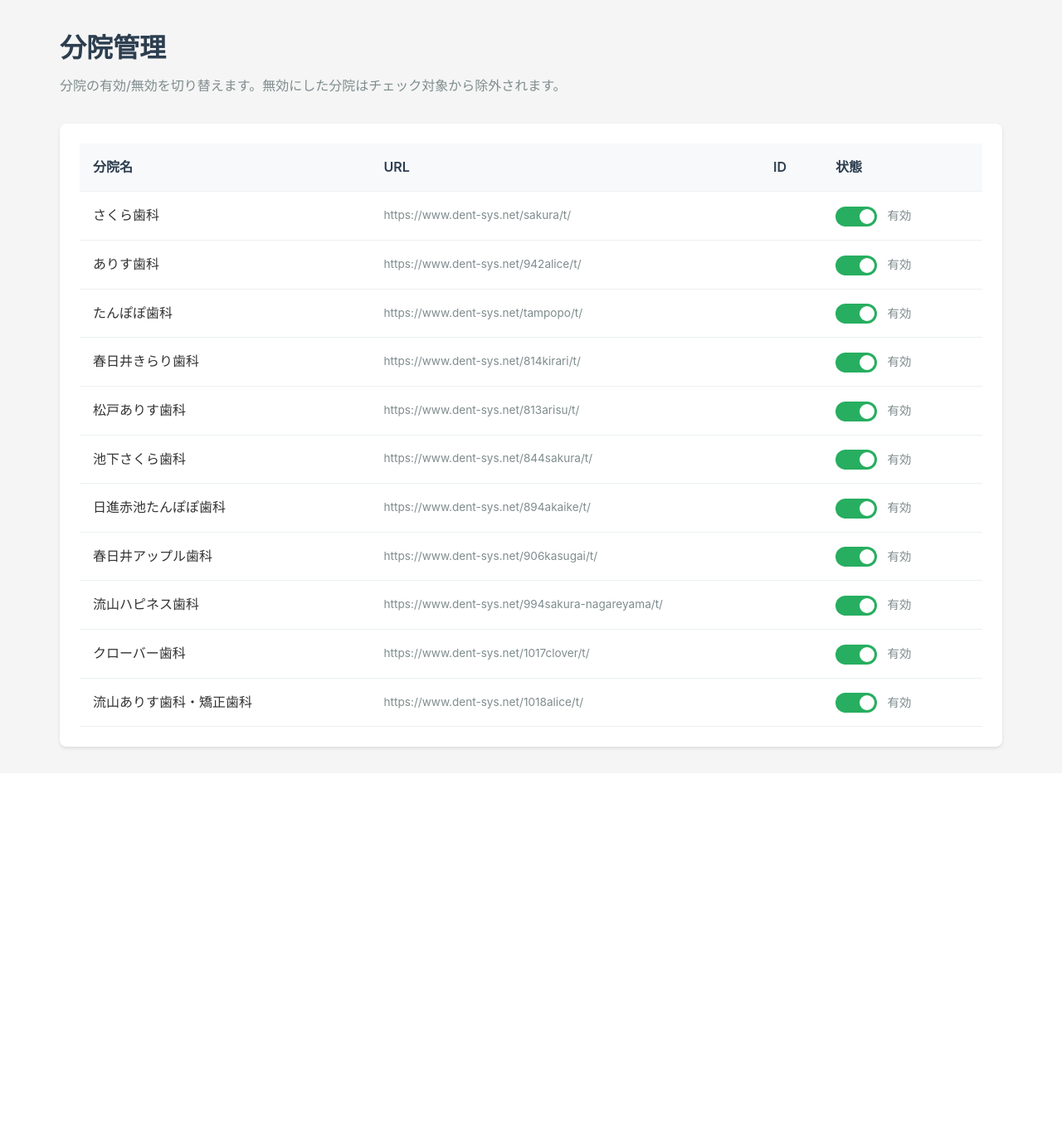
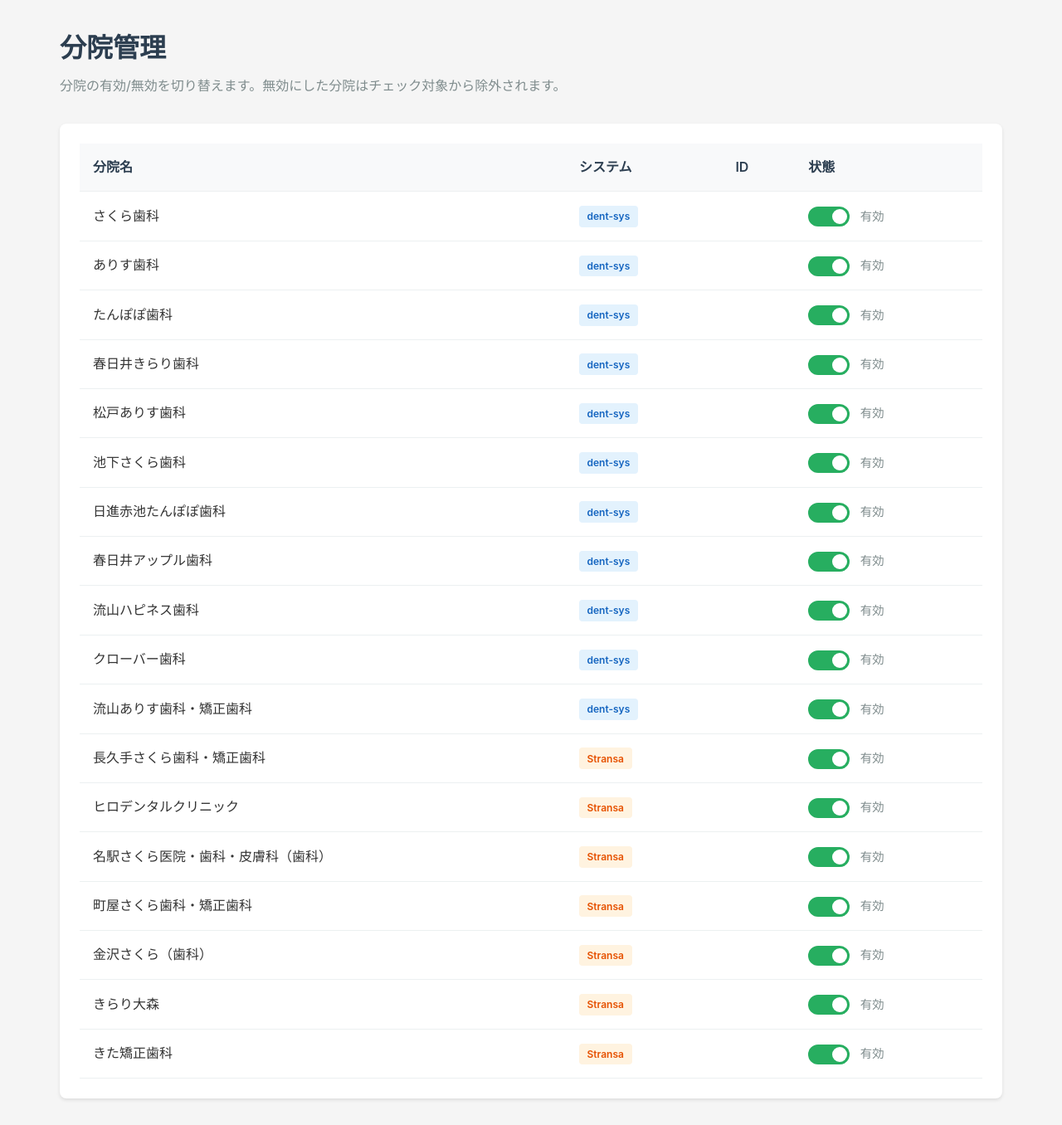
Before and after one commit to sakuramarketing-source/dent-slot-checker, a Flask app: page /clinics in a window 1280 px wide. Shown: the part 64-1420 px from the top of the page at 83% size. Before the commit the page ends 969 px from the top, so only its background shows below. Run offline with Flask 3, Linux system fonts and the light colour scheme.

Commit message:
Stransa分院7院を追加 + 分院管理APIをStransa対応
Co-Authored-By: Claude Opus 4.6 <noreply@anthropic.com>

```diff
--- a/config/clinics.yaml
+++ b/config/clinics.yaml
@@ -46,7 +46,35 @@ clinics:
     enabled: true
 
 # Stransa (Apotool & Box) 分院設定
-stransa_clinics: []
+# 認証情報(id/password)はSecret Managerで管理
+stransa_clinics:
+  - name: "長久手さくら歯科・矯正歯科"
+    url: "https://apo-toolboxes.stransa.co.jp/"
+    enabled: true
+
+  - name: "ヒロデンタルクリニック"
+    url: "https://user.stransa.co.jp/login"
+    enabled: true
+
+  - name: "名駅さくら医院・歯科・皮膚科（歯科）"
+    url: "https://apo-toolboxes.stransa.co.jp/"
+    enabled: true
+
+  - name: "町屋さくら歯科・矯正歯科"
+    url: "https://apo-toolboxes.stransa.co.jp/"
+    enabled: true
+
+  - name: "金沢さくら（歯科）"
+    url: "https://apo-toolboxes.stransa.co.jp/"
+    enabled: true
+
+  - name: "きらり大森"
+    url: "https://apo-toolboxes.stransa.co.jp/"
+    enabled: true
+
+  - name: "きた矯正歯科"
+    url: "https://apo-toolboxes.stransa.co.jp/"
+    enabled: true
 
 # 共通設定
 settings:
--- a/web/routes/clinics.py
+++ b/web/routes/clinics.py
@@ -28,54 +28,70 @@ def save_clinics_config(data):
 
 @bp.route('/', methods=['GET'])
 def get_clinics():
-    """全分院情報を取得"""
+    """全分院情報を取得（dent-sys + Stransa）"""
     config = load_clinics_config()
-    clinics = config.get('clinics', [])
     config_path = current_app.config['CONFIG_PATH']
 
     # Secret Managerから認証情報を取得（ログインID表示用）
     credentials = get_credentials(config_path)
-    cred_map = {c['name']: c for c in credentials.get('clinics', [])}
+    dent_cred_map = {c['name']: c for c in credentials.get('clinics', [])}
+    stransa_cred_map = {c['name']: c for c in credentials.get('stransa_clinics', [])}
 
     # パスワードは返さない（セキュリティ）
     result = []
-    for clinic in clinics:
-        cred = cred_map.get(clinic.get('name'), {})
+
+    # dent-sys分院
+    for clinic in config.get('clinics', []):
+        cred = dent_cred_map.get(clinic.get('name'), {})
         result.append({
             'name': clinic.get('name', ''),
             'url': clinic.get('url', ''),
             'id': cred.get('id', clinic.get('id', '')),
-            'enabled': clinic.get('enabled', True)
+            'enabled': clinic.get('enabled', True),
+            'system': 'dent-sys'
+        })
+
+    # Stransa分院
+    for clinic in config.get('stransa_clinics', []):
+        cred = stransa_cred_map.get(clinic.get('name'), {})
+        result.append({
+            'name': clinic.get('name', ''),
+            'url': clinic.get('url', ''),
+            'id': cred.get('id', clinic.get('id', '')),
+            'enabled': clinic.get('enabled', True),
+            'system': 'stransa'
         })
 
     return jsonify(result)
+
+
+def _find_clinic_in_config(config, clinic_name):
+    """configからclinicを検索し、(clinic, section_key)を返す"""
+    for clinic in config.get('clinics', []):
+        if clinic.get('name') == clinic_name:
+            return clinic, 'clinics'
+    for clinic in config.get('stransa_clinics', []):
+        if clinic.get('name') == clinic_name:
+            return clinic, 'stransa_clinics'
+    return None, None
 
 
 @bp.route('/<clinic_name>/toggle', methods=['POST'])
 def toggle_clinic(clinic_name):
     """分院の有効/無効を切り替え"""
     config = load_clinics_config()
-    clinics = config.get('clinics', [])
+    clinic, section = _find_clinic_in_config(config, clinic_name)
 
-    found = False
-    new_enabled = None
-
-    for clinic in clinics:
-        if clinic.get('name') == clinic_name:
-            clinic['enabled'] = not clinic.get('enabled', True)
-            new_enabled = clinic['enabled']
-            found = True
-            break
-
-    if not found:
+    if not clinic:
         return jsonify({'error': 'Clinic not found'}), 404
 
+    clinic['enabled'] = not clinic.get('enabled', True)
     save_clinics_config(config)
 
     return jsonify({
         'success': True,
         'clinic': clinic_name,
-        'enabled': new_enabled
+        'enabled': clinic['enabled']
     })
 
 
@@ -85,27 +101,23 @@ def update_clinic(clinic_name):
     data = request.get_json()
     config_path = current_app.config['CONFIG_PATH']
     config = load_clinics_config()
-    clinics = config.get('clinics', [])
+    clinic, section = _find_clinic_in_config(config, clinic_name)
 
-    found = False
-    for clinic in clinics:
-        if clinic.get('name') == clinic_name:
-            if 'url' in data:
-                clinic['url'] = data['url']
-            if 'enabled' in data:
-                clinic['enabled'] = data['enabled']
-            found = True
-            break
+    if not clinic:
+        return jsonify({'error': 'Clinic not found'}), 404
 
-    if not found:
-        return jsonify({'error': 'Clinic not found'}), 404
+    if 'url' in data:
+        clinic['url'] = data['url']
+    if 'enabled' in data:
+        clinic['enabled'] = data['enabled']
 
     save_clinics_config(config)
 
     # 認証情報が含まれる場合はSecret Managerも更新
     if 'id' in data or 'password' in data:
+        cred_key = 'stransa_clinics' if section == 'stransa_clinics' else 'clinics'
         credentials = get_credentials(config_path)
-        for cred in credentials.get('clinics', []):
+        for cred in credentials.get(cred_key, []):
             if cred['name'] == clinic_name:
                 if 'id' in data:
                     cred['id'] = data['id']
@@ -128,6 +140,9 @@ def add_clinic():
         if field not in data:
             return jsonify({'error': f'{field} is required'}), 400
 
+    system = data.get('system', 'dent-sys')
+    section = 'stransa_clinics' if system == 'stransa' else 'clinics'
+
     # 非機密情報をYAMLに追加
     config = load_clinics_config()
     new_clinic_yaml = {
@@ -135,12 +150,14 @@ def add_clinic():
         'url': data['url'],
         'enabled': data.get('enabled', True)
     }
-    config['clinics'].append(new_clinic_yaml)
+    config[section].append(new_clinic_yaml)
     save_clinics_config(config)
 
     # 認証情報をSecret Managerに追加
     credentials = get_credentials(config_path)
-    credentials['clinics'].append({
+    if section not in credentials:
+        credentials[section] = []
+    credentials[section].append({
         'name': data['name'],
         'id': data['id'],
         'password': data['password']
@@ -155,21 +172,27 @@ def delete_clinic(clinic_name):
     """分院を削除"""
     config_path = current_app.config['CONFIG_PATH']
 
-    # YAMLから削除
+    # YAMLから削除（両セクションを検索）
     config = load_clinics_config()
-    clinics = config.get('clinics', [])
-    original_count = len(clinics)
-    config['clinics'] = [c for c in clinics if c.get('name') != clinic_name]
+    deleted = False
+    for section in ['clinics', 'stransa_clinics']:
+        items = config.get(section, [])
+        original_count = len(items)
+        config[section] = [c for c in items if c.get('name') != clinic_name]
+        if len(config[section]) < original_count:
+            deleted = True
+            cred_key = section
+            break
 
-    if len(config['clinics']) == original_count:
+    if not deleted:
         return jsonify({'error': 'Clinic not found'}), 404
 
     save_clinics_config(config)
 
     # Secret Managerからも削除
     credentials = get_credentials(config_path)
-    credentials['clinics'] = [
-        c for c in credentials.get('clinics', [])
+    credentials[cred_key] = [
+        c for c in credentials.get(cred_key, [])
         if c['name'] != clinic_name
     ]
     save_credentials(credentials, config_path)
--- a/web/static/css/style.css
+++ b/web/static/css/style.css
@@ -1093,6 +1093,25 @@ h1 {
     border: 1px solid #90caf9;
 }
 
+/* システムバッジ */
+.system-badge {
+    display: inline-block;
+    padding: 0.2rem 0.6rem;
+    border-radius: 4px;
+    font-size: 0.75rem;
+    font-weight: 600;
+}
+
+.badge-dentsys {
+    background: #e3f2fd;
+    color: #1565c0;
+}
+
+.badge-stransa {
+    background: #fff3e0;
+    color: #e65100;
+}
+
 /* ユーティリティ */
 .loading {
     text-align: center;
--- a/web/templates/clinics.html
+++ b/web/templates/clinics.html
@@ -26,13 +26,15 @@ async function loadClinics() {
             return;
         }
 
-        let html = '<table class="data-table"><thead><tr><th>分院名</th><th>URL</th><th>ID</th><th>状態</th></tr></thead><tbody>';
+        let html = '<table class="data-table"><thead><tr><th>分院名</th><th>システム</th><th>ID</th><th>状態</th></tr></thead><tbody>';
 
         for (const clinic of data) {
+            const systemLabel = clinic.system === 'stransa' ? 'Stransa' : 'dent-sys';
+            const systemClass = clinic.system === 'stransa' ? 'badge-stransa' : 'badge-dentsys';
             html += `
                 <tr data-clinic="${clinic.name}">
                     <td>${clinic.name}</td>
-                    <td class="url-cell">${clinic.url}</td>
+                    <td><span class="system-badge ${systemClass}">${systemLabel}</span></td>
                     <td>${clinic.id}</td>
                     <td>
                         <label class="toggle-switch">
```
